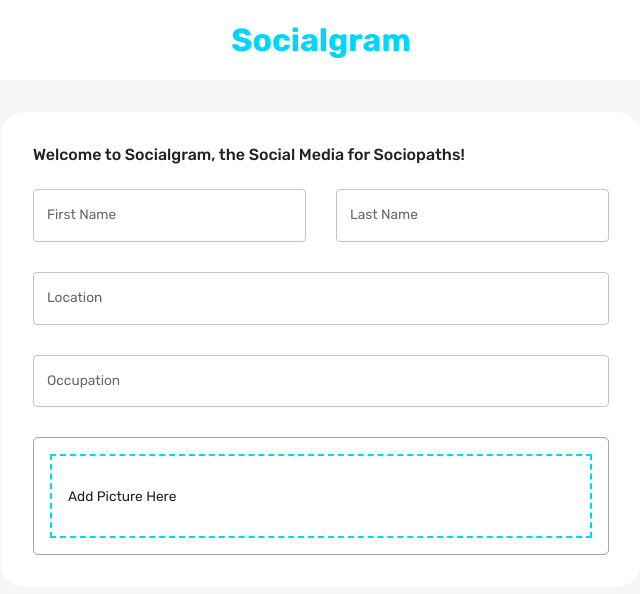
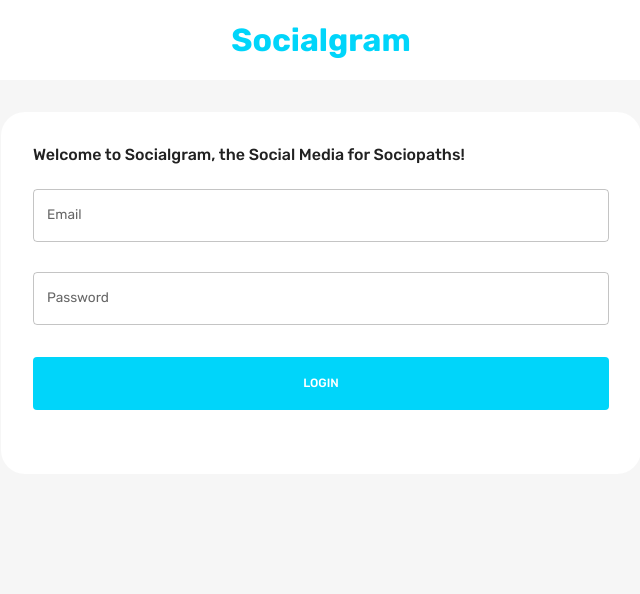
Before and after one commit to lisa1501/Socialgram_mern_app, a React (Create React App) app in the folder client/: page / in a window 1280 px wide. Shown: the top 594 px of the page, without its empty margins (319-959 px from the left). Built offline with nearby package versions, Linux system fonts and the light colour scheme.

Commit message:
rendered the user login form

```diff
--- a/client/src/scenes/loginPage/Form.jsx
+++ b/client/src/scenes/loginPage/Form.jsx
@@ -34,20 +34,29 @@
     occupation: "",
     picture: "",
 };
+const loginSchema = yup.object().shape({
+    email: yup.string().email("invalid email").required("required"),
+    password: yup.string().required("required"),
+});
+const initialValuesLogin = {
+    email: "",
+    password: "",
+};
 
 const Form = () => {
-    const [pageType, setPageType] = useState("register");
+    const [pageType, setPageType] = useState("login");
     const { palette } = useTheme();
     const isNonMobile = useMediaQuery("(min-width:600px)");
     const isRegister = pageType === "register";
+    const isLogin = pageType === "login";
 
     const handleFormSubmit = async () => {};
 
     return (
         <Formik
             onSubmit={handleFormSubmit}
-            initialValues={initialValuesRegister}
-            validationSchema={registerSchema}
+            initialValues={initialValuesLogin}
+            validationSchema={loginSchema}
         >
             {({
                 values,
@@ -149,6 +158,45 @@
                             </>
                         )}
 
+                        <TextField
+                            label="Email"
+                            onBlur={handleBlur}
+                            onChange={handleChange}
+                            value={values.email}
+                            name="email"
+                            error={Boolean(touched.email) && Boolean(errors.email)}
+                            helperText={touched.email && errors.email}
+                            sx={{ gridColumn: "span 4" }}
+                        />
+                        <TextField
+                            label="Password"
+                            type="password"
+                            onBlur={handleBlur}
+                            onChange={handleChange}
+                            value={values.password}
+                            name="password"
+                            error={Boolean(touched.password) && Boolean(errors.password)}
+                            helperText={touched.password && errors.password}
+                            sx={{ gridColumn: "span 4" }}
+                        />
+
+                    </Box>
+
+                    {/* BUTTONS */}
+                    <Box>
+                        <Button
+                            fullWidth
+                            type="submit"
+                            sx={{
+                                m: "2rem 0",
+                                p: "1rem",
+                                backgroundColor: palette.primary.main,
+                                color: palette.background.alt,
+                                "&:hover": { color: palette.primary.main },
+                            }}
+                        >
+                            {"Login"}
+                        </Button>
                     </Box>
                 </form>
             )}
```
